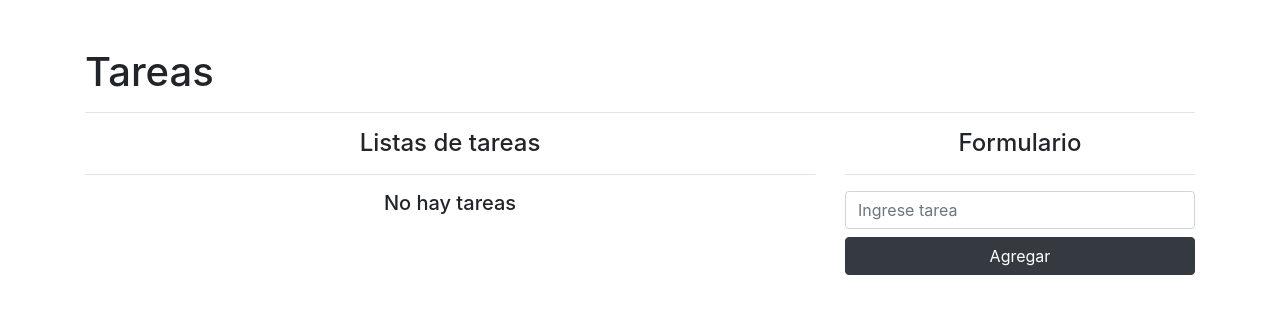
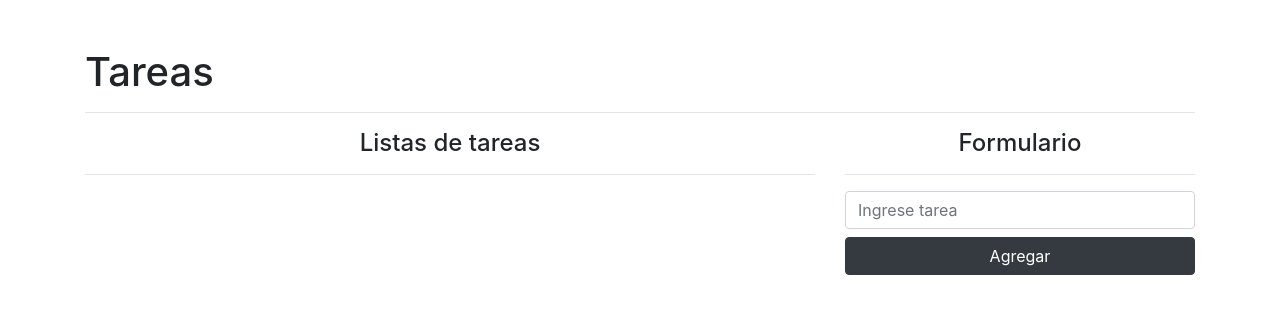
Before and after one commit to juancalle19/crud, a React (Create React App) app: page / in a window 1280 px wide. Shown: the top 314 px of the page. Built offline with nearby package versions, Linux system fonts and the light colour scheme.

Commit message:
Revert "delete task"
This reverts commit d8d4ec5790d404a41e7a25245d9a3e391965f894.

```diff
--- a/src/App.js
+++ b/src/App.js
@@ -1,5 +1,5 @@
 import React, {useState} from 'react'
-import { isEmpty, size } from 'lodash'
+import { isEmpty } from 'lodash'
 import shortid from 'shortid'
 
 function App() {
@@ -24,13 +24,6 @@ function App() {
     return
   }
 
-  const deleteTask =(id) =>{
-
-    const filteredTasks = tasks.filter(task => task.id !== id)
-    setTasks(filteredTasks)
-
-  }
-
   return (
     <div className = "container mt-5" >
       <h1>Tareas</h1>
@@ -41,27 +34,18 @@ function App() {
         <div className ="col-8">
           <h4 className = "text-center">Listas de tareas</h4>
           <hr/>
-          {
-            size(tasks) === 0 ? (
-              <h5 className = "text-center">No hay tareas</h5>
-            ) : (
-
           <ul className = "list-group">
             {
               tasks.map((tasks)=>(
                 <li className = "list-group-item" key ={tasks.id}>
                   <span className = "lead">{tasks.name}</span>
-                      <button className = "btn btn-danger btn-sm float-right"
-                      onClick = {()=> deleteTask(tasks.id)}>Eliminar</button>
+                  <button className = "btn btn-danger btn-sm float-right">Eliminar</button>
                   <button className = "btn btn-warning btn-sm float-right mx-2">Editar</button>
                 </li>
               ))
 
             }
           </ul>
-            )
-
-          }
         </div>
         <div className = "col-4">
           <h4 className = "text-center">Formulario</h4>
```
Lines whose indentation alone changed are shown as unchanged.
